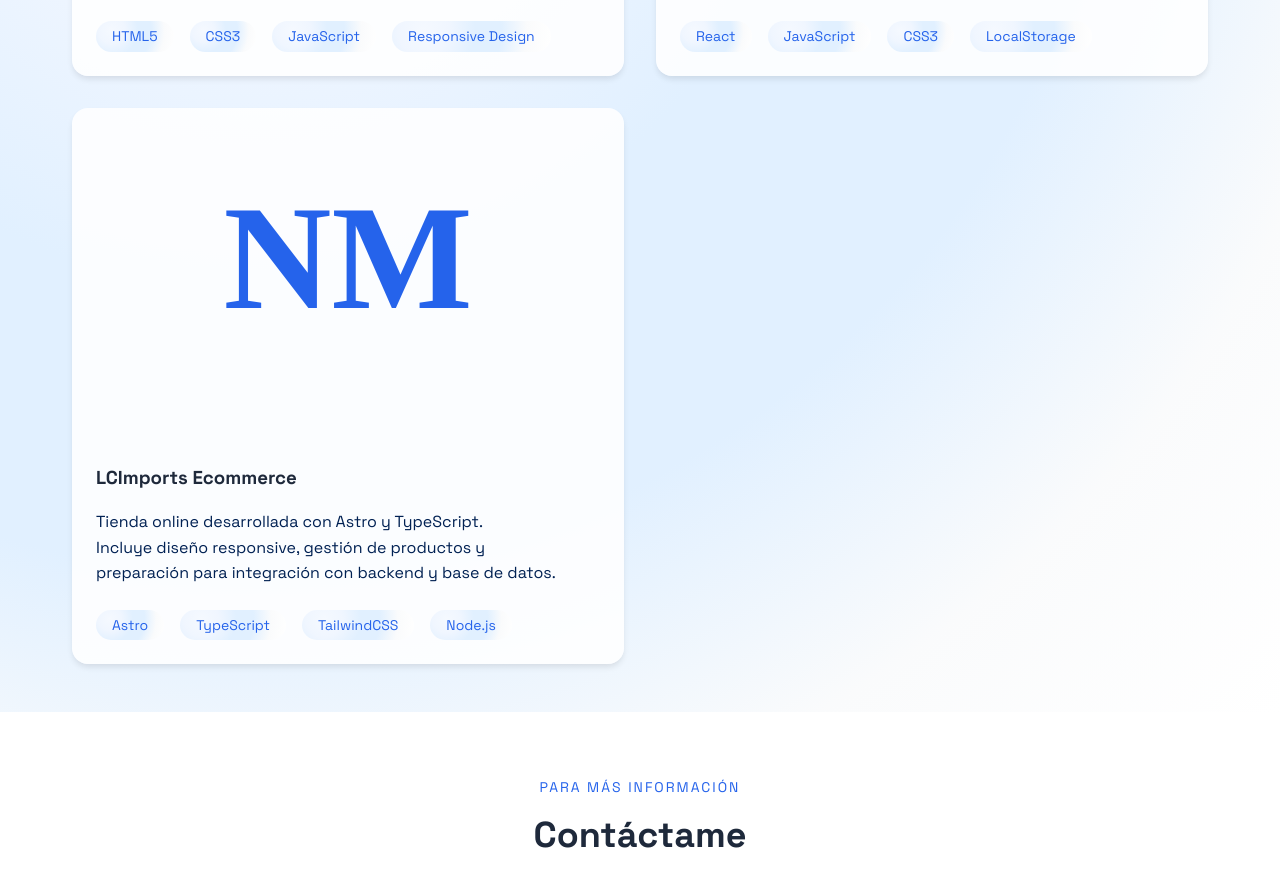
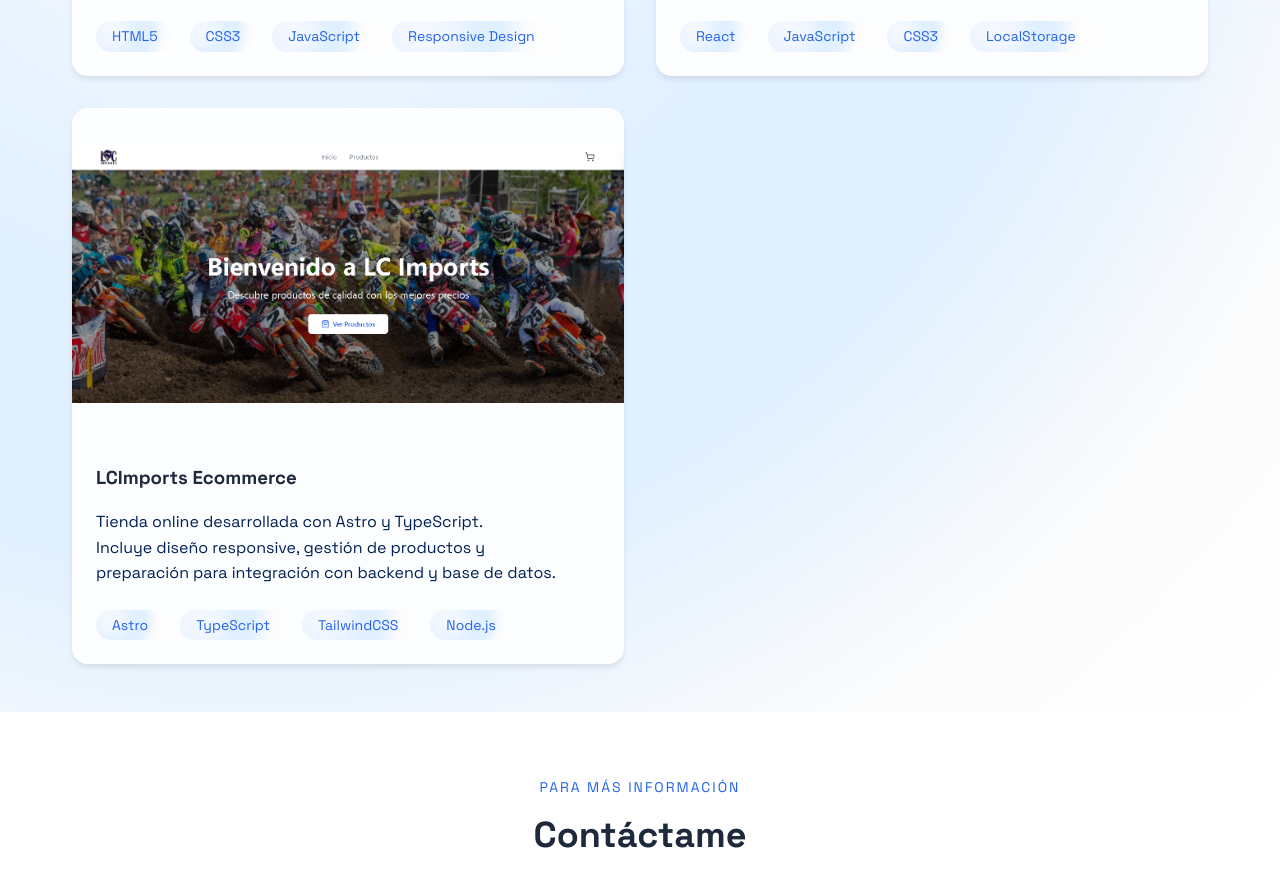
Before and after one commit to NikyMen/Portafolio, a website: page index.html in a window 1280 px wide. Shown: the part 3085-3971 px from the top of the page. Drawn offline with nearby package versions, Linux system fonts and the light colour scheme.

Commit message:
update img to lcimports

```diff
--- a/index.html
+++ b/index.html
@@ -341,7 +341,7 @@
                     </article>
                     <article class="project-card">
                         <div class="project-image">
-                            <img src="favicon.svg" alt="LCImports Ecommerce - Tienda online" loading="lazy">
+                            <img src="images/lcimports.png" alt="LCImports Ecommerce - Tienda online" loading="lazy">
                             <div class="project-overlay">
                                 <div class="project-links">
                                     <a href="#" target="_blank" class="project-link"
```
Also changed, not shown: images/lcimports.png (added).
